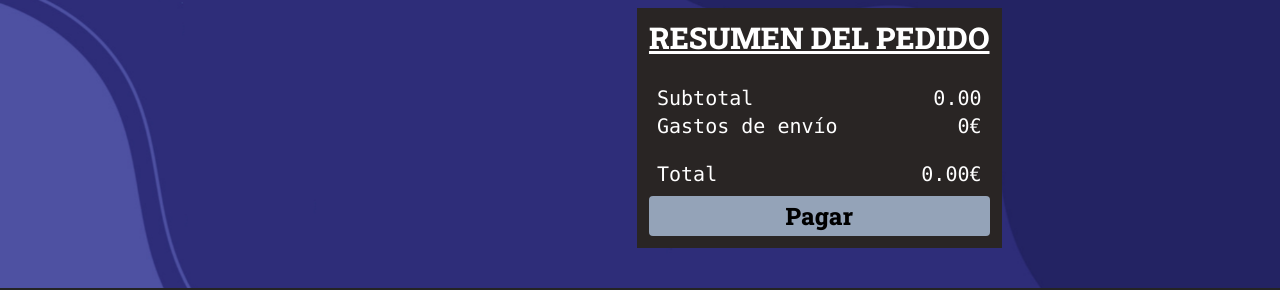
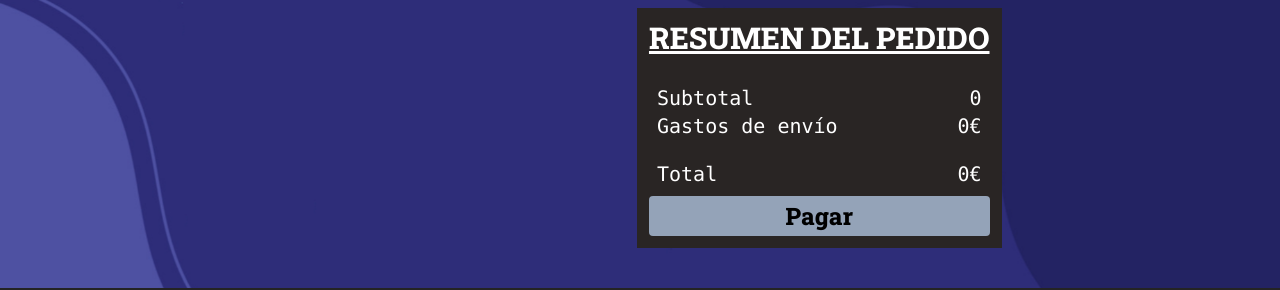
Before and after one commit to Samuel-96/bookstore, a React (Vite) app: page /cesta in a window 1280 px wide. Shown: the part 184-474 px from the top of the page. Built offline with nearby package versions, Linux system fonts and the light colour scheme; a web font is replaced by a local one.

Commit message:
mejorado rendimiento de carrito con useMemo

```diff
--- a/src/App.jsx
+++ b/src/App.jsx
@@ -1,6 +1,5 @@
 import './App.css'
 import Home from "./pages/home"
-import { CarritoProvider } from './CarritoContext'
 function App() {
 
   return (
--- a/src/components/SearchBar.jsx
+++ b/src/components/SearchBar.jsx
@@ -24,9 +24,6 @@ export default function SearchBar(){
         return () => clearTimeout(timeoutId);
     }, [carritoLibros]);
 
-
-
-    console.log("Libros en el carrito: " + carritoLibros)
     function handleBuscar(){
         navigate(`/buscar?q=${terminoBuscar}`);
     }
--- a/src/pages/checkout.jsx
+++ b/src/pages/checkout.jsx
@@ -1,10 +1,15 @@
 import Footer from "../components/Footer"
 import SearchBar from "../components/SearchBar"
 import { useCarrito } from "../CarritoContext";
-let cover = "https://www.chordie.com/images/no-cover.png";
+import { useMemo } from "react";
 
 export default function Checkout(){
     const { carrito, eliminarDelCarrito } = useCarrito();
+
+    const precioTotal = useMemo(() => {
+        return carrito.reduce((total, libro) => total + libro.precio * libro.cantidad, 0);
+    }, [carrito])
+/*
     let cantidadTotal = 0;
 
     carrito.forEach((libro) => {
@@ -12,6 +17,8 @@ export default function Checkout(){
     })
 
     cantidadTotal = cantidadTotal.toFixed(2);
+
+*/
 
     return (
         <>
@@ -21,18 +28,25 @@ export default function Checkout(){
                 <div className="flex flex-wrap justify-evenly gap-20 m-10 items-center">
                     <div className="flex flex-col m-5 p-5">
 
-                        {carrito.map((libro) => (
+                    {carrito.map((libro) => {
+                        let cover = "https://www.chordie.com/images/no-cover.png";
+
+                        if (libro.volumeInfo && libro.volumeInfo.hasOwnProperty("imageLinks")) {
+                            cover = libro.volumeInfo.imageLinks.thumbnail;
+                        }
+
+                        return (
                             <div key={libro.id} className="flex gap-5 bg-gray-700 rounded p-3 md:max-w-3xl mb-20 border-b-2 pb-2">
-                            <img className="h-44 w-36 rounded mb-3" src={libro.volumeInfo.imageLinks.thumbnail || cover} alt="portada del libro" />
+                                <img className="h-44 w-36 rounded mb-3" src={cover} alt="portada del libro" />
                                 <div className="flex flex-col justify-between">
                                     <p className="md:text-3xl font-robotoSlab">{libro.volumeInfo.title}</p>
                                     <p className="bold text-gray-400 md:text-xl">Precio: {libro.precio}</p>
                                     <p className="bold text-gray-400 md:text-xl">Cantidad: {libro.cantidad}</p>
-                                <div><button className="md:p-2 md:w-4xl rounded bg-red-800 text-white font-robotoSlab" onClick={() => eliminarDelCarrito(libro.id)}>Eliminar libro</button>
+                                    <button className="md:p-2 md:w-4xl rounded bg-red-800 text-white font-robotoSlab" onClick={() => eliminarDelCarrito(libro.id)}>Eliminar libro</button>
                                 </div>
                             </div>
-                        </div>
-                        ))}
+                        );
+                    })}
 
                     </div>
 
@@ -44,7 +58,7 @@ export default function Checkout(){
                                 <div>
                                     <div className="flex justify-between">
                                         <p>Subtotal</p>
-                                        <p>{cantidadTotal}</p>
+                                        <p>{precioTotal}</p>
                                     </div>
                                     <div className="flex justify-between">
                                         <p>Gastos de envío</p>
@@ -52,7 +66,7 @@ export default function Checkout(){
                                     </div>
                                 </div>
 
-                                <div className="flex justify-between"><p>Total</p><p>{cantidadTotal}€</p></div>
+                                <div className="flex justify-between"><p>Total</p><p>{precioTotal}€</p></div>
                             </div>
                         </div>
 
```
Lines whose indentation alone changed are shown as unchanged.
